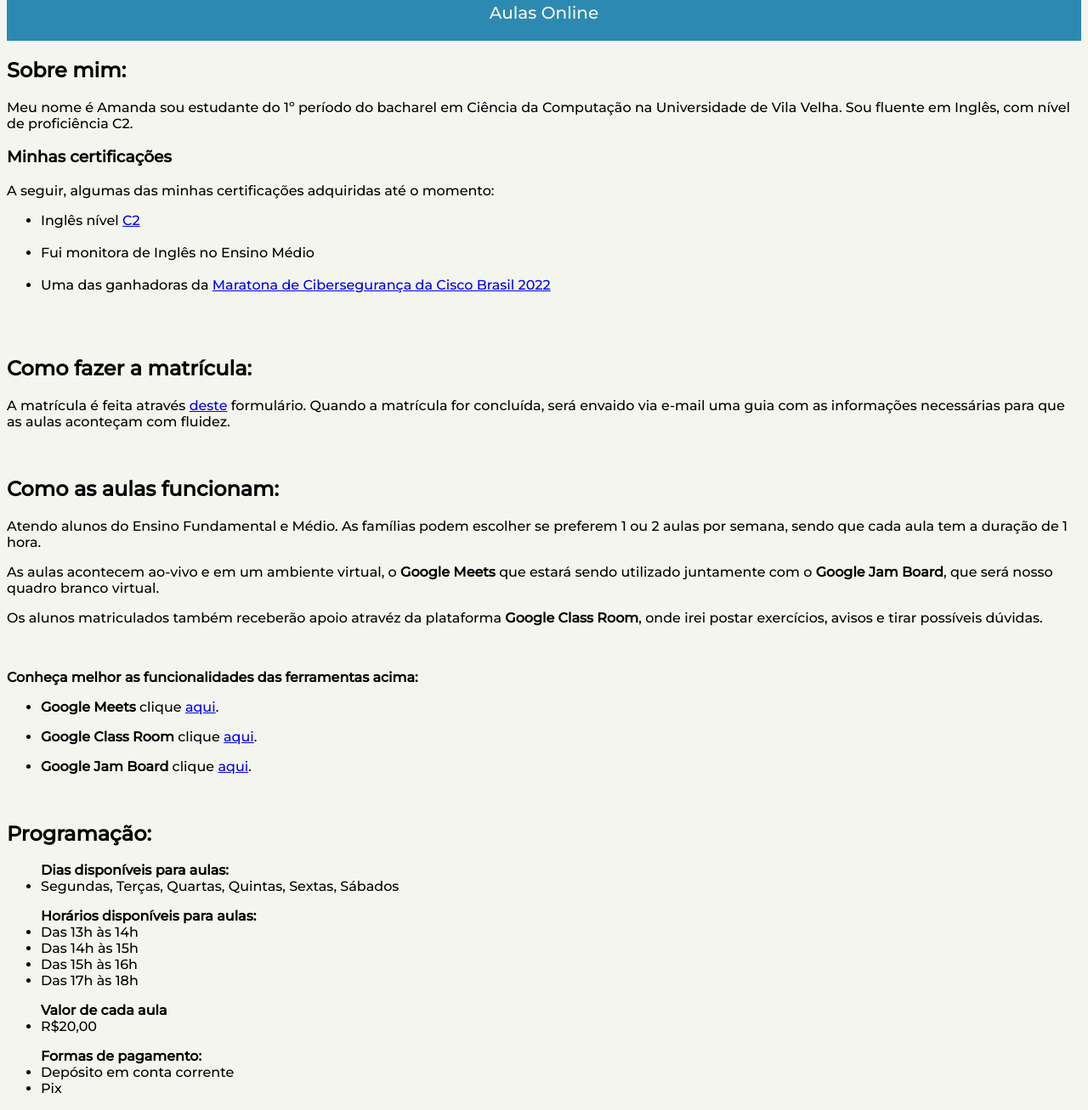
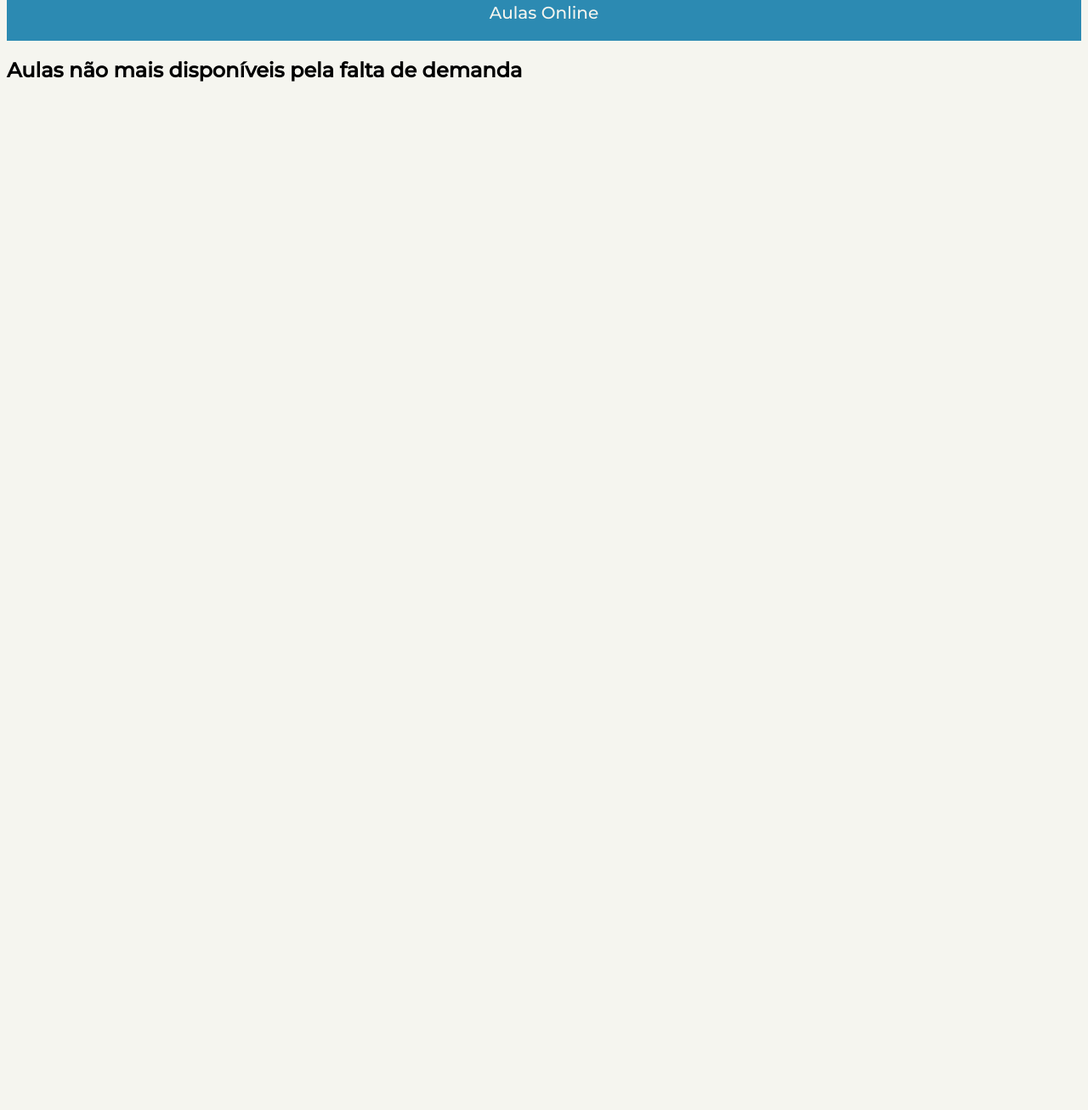
Before and after one commit to auladaamanda/auladaamanda.github.io, a plain HTML site: page index.html in a window 1280 px wide. Shown: the part 93-1400 px from the top of the page at 85% size. After the commit the page ends 800 px from the top, so only its background shows below. Drawn offline with Linux system fonts and the light colour scheme.

Commit message:
Update index.html

```diff
--- a/index.html
+++ b/index.html
@@ -19,65 +19,7 @@
 
   <!-- conteúdo -->
 
-  <h2>Sobre mim:</h2>
-  <p>Meu nome é Amanda sou estudante do 1º período do bacharel em Ciência da Computação na Universidade de Vila Velha.
-    Sou fluente em Inglês, com nível de proficiência C2.</p>
-
-  <h3>Minhas certificações</h3>
-  <p>A seguir, algumas das minhas certificações adquiridas até o momento: </p>
-  <ul>
-    <li>Inglês nível <a
-        href="https://exame.com/carreira/os-6-niveis-de-dominio-de-ingles-segundo-o-padrao-internacional/"
-        target='blank'>C2</a> </li><br>
-    <li>Fui monitora de Inglês no Ensino Médio</li><br>
-    <li>Uma das ganhadoras da <a
-        href="https://www.cisco.com/c/m/pt_br/brasil-digital-e-inclusivo/cibereducacao/aluno.html#~resumo"
-        target='blank'>Maratona de Cibersegurança da Cisco Brasil 2022</a></li><br>
-  </ul><br>
-
-  <h2>Como fazer a matrícula:</h2>
-  <p>A matrícula é feita através <a href="https://forms.gle/Tp8R6UNJxwcUyJyv9" target='blank'>deste</a> formulário. Quando a matrícula for concluída, será envaido via
-    e-mail uma guia com as informações necessárias para que as aulas aconteçam com fluidez.</p><br>
-
-  <h2>Como as aulas funcionam:</h2>
-  <p>Atendo alunos do Ensino Fundamental e Médio.
-    As famílias podem escolher se preferem 1 ou 2 aulas por semana, sendo que cada aula tem a duração de 1 hora.
-  </p>
-  <p>As aulas acontecem ao-vivo e em um ambiente virtual, o <b>Google Meets</b> que estará sendo utilizado juntamente com o <b>Google Jam Board</b>, que será nosso quadro branco virtual.</p>
-  <p>Os alunos matriculados também receberão apoio atravéz da plataforma <b>Google Class Room</b>, onde irei postar exercícios, avisos e tirar possíveis dúvidas.</p>
-  <br>
-  <p><b>Conheça melhor as funcionalidades das ferramentas acima:</b></p>
-  <ul>
-  <li><p><b>Google Meets</b> clique <a href="https://www.techtudo.com.br/listas/2021/08/como-funciona-o-google-meet-veja-perguntas-e-respostas-sobre-o-app.ghtml" target="blank">aqui</a>.</p></li>
-  <li><p><b>Google Class Room</b> clique <a href="https://blog.b2bstack.com.br/google-classroom/" target="blank">aqui</a>.</p></li>
-  <li><p><b>Google Jam Board</b> clique <a href="https://educadordofuturo.com.br/tecnologia-na-educacao/google-jamboard/" target="blank">aqui</a>.</p></li><br>
-  </ul>
-  <h2>Programação:</h2>
-  <p>
-  <ul>
-    <b>Dias disponíveis para aulas:</b>
-    <li>Segundas, Terças, Quartas, Quintas, Sextas, Sábados</li>
-  </ul>
-
-  <ul>
-    <b>Horários disponíveis para aulas:</b>
-    <li>Das 13h às 14h</li>
-    <li>Das 14h às 15h</li>
-    <li>Das 15h às 16h</li>
-    <li>Das 17h às 18h</li>
-  </ul>
-
-  <ul>
-    <b>Valor de cada aula</b>
-    <li>R$20,00</li>
-  </ul>
-  <ul>
-    <b>Formas de pagamento:</b>
-    <li>Depósito em conta corrente</li>
-    <li>Pix</li>
-  </ul>
-  </p>
-  </div>
+  <h2>Aulas não mais disponíveis pela falta de demanda</h2>
 
   <script src="script.js"></script>
 </body>
```
